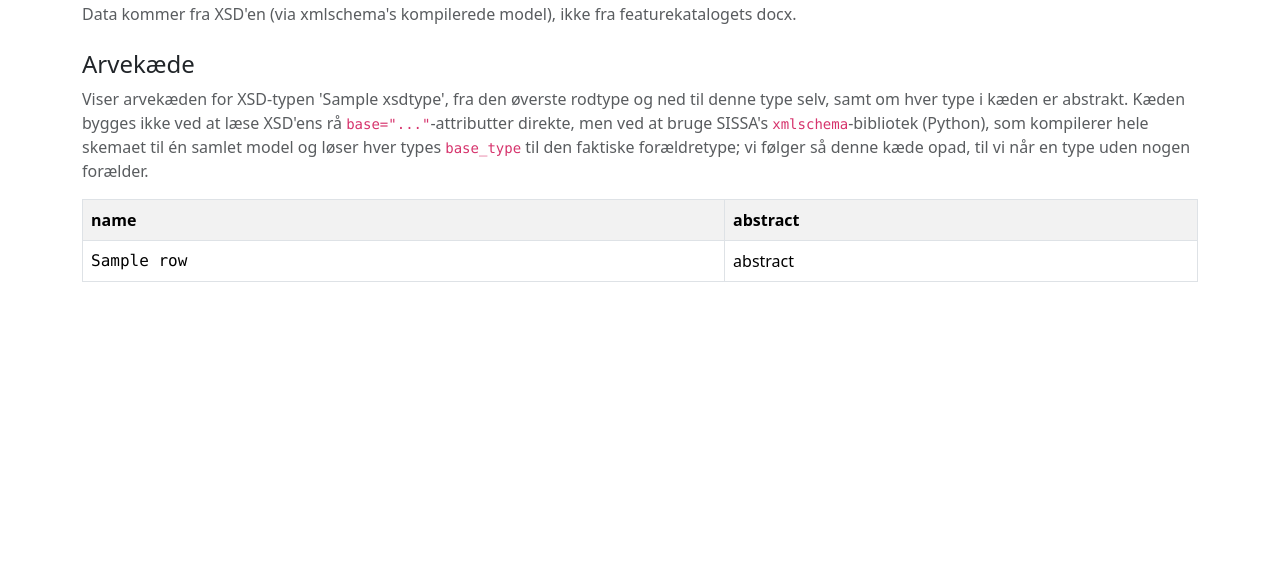
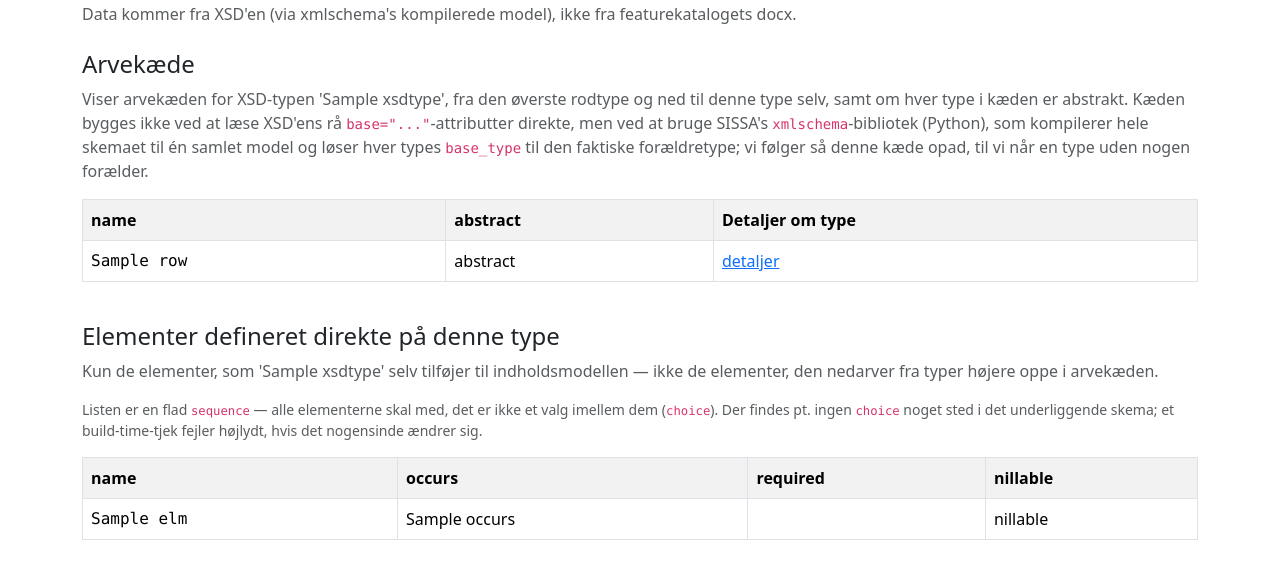
Before and after one commit to lerinfo/featurekatalog, a Flask app: template templates/xsdtype_details.html in a window 1280 px wide. Shown: the part 134-713 px from the top of the page. Run offline with Flask 3, Linux system fonts and the light colour scheme; the template is opened without the code that fills it: most values are stand-ins (such as "Sample title", 1, 10 or a date in 2020).

Commit message:
tilføjet element list på xsdtype_details.html, og tilføjet tjek for sequence, og dokumentation omkr sequence vs all vs choice

```diff
--- a/app.py
+++ b/app.py
@@ -84,6 +84,39 @@ def get_xsd_element_by_navn(navn):
     return None
 
 
+def _own_content_group(xsd_type):
+    """The XsdGroup holding xsd_type's own (non-inherited) content - the last item of
+    xsd_type.content if it has a base type, or the whole content if it's a root type."""
+    if not xsd_type.content:
+        return None
+    return xsd_type.content[-1] if xsd_type.derivation == 'extension' else xsd_type.content
+
+
+def _has_choice(group):
+    """True if an xs:choice appears anywhere in group, at any nesting depth."""
+    if group.model == 'choice':
+        return True
+    return any(hasattr(item, 'model') and _has_choice(item) for item in group)
+
+
+def _assert_own_content_is_flat(xsd_type):
+    """The 'Elementer defineret direkte på denne type' table on xsdtype_details.html
+    lists a type's own elements as a plain AND-list - that's only accurate because
+    every type's own content in the current XSD happens to be choice-free (verified
+    2.2_ler.xsd has none). If a future XSD swap introduces an xs:choice into some
+    type's own content, that table would silently misrepresent 'either/or' as
+    'all required'. Fail loudly at build time instead, so this gets caught and the
+    display gets redesigned before the site ships with wrong-looking data."""
+    own = _own_content_group(xsd_type)
+    if own is not None and _has_choice(own):
+        raise RuntimeError(
+            f"{xsd_type.prefixed_name}'s own content contains an xs:choice - the flat "
+            "'Elementer defineret direkte på denne type' table (xsdtype_details.html) no "
+            "longer accurately represents it. The display needs to be redesigned to show "
+            "choice/alternatives before the site can be rebuilt."
+        )
+
+
 def get_type_tree():
     """List of (depth, xsdtype), walking the type hierarchy from AbstractGMLType down,
     filtered to only the types actually used by a featurekatalog featuretype (ie. the
@@ -106,6 +139,8 @@ def get_type_tree():
             for depth, xsdtype in schex.walk_type_hierarchy(absgmltype)
             if xsdtype in relevant_types
         ]
+        for _depth, xsdtype in _type_tree:
+            _assert_own_content_is_flat(xsdtype)
     return _type_tree
 
 
@@ -121,6 +156,23 @@ def get_chains():
             chains.append((xsdtype, chain))
         _chains = chains
     return _chains
+
+
+def get_element_defining_types(xsd_type):
+    """Dict of {sub-element prefixed_name: xsd_type} mapping every element allowed by
+    xsd_type's content model to the type - xsd_type itself, or one of its ancestors -
+    that actually introduces it. xsd_type.content already includes inherited elements
+    flattened in, so without walking the ancestor chain there's no way to tell which
+    level of the inheritance chain originally declares a given element."""
+    schex = get_schex()
+    chain = [xsd_type] + list(schex.iter_type_ancestors(xsd_type))
+    chain.reverse()
+    defining_type = {}
+    for t in chain:
+        for e in t.content.iter_elements():
+            if e.prefixed_name not in defining_type:
+                defining_type[e.prefixed_name] = t
+    return defining_type
 
 
 def get_xsdelement_details():
@@ -247,7 +299,20 @@ def xsdtype_details(slug):
     if result is None:
         abort(404)
     xsdtype, chain = result
-    return render_template('xsdtype_details.html', xsdtype=xsdtype, chain=chain)
+    defining_types = get_element_defining_types(xsdtype)
+    own_elements = {t: [] for t in chain}
+    for name, defining_type in defining_types.items():
+        own_elements[defining_type].append(name)
+    for names in own_elements.values():
+        names.sort()
+    own_elm_objs = [e for e in xsdtype.content.iter_elements() if defining_types[e.prefixed_name] is xsdtype]
+    return render_template(
+        'xsdtype_details.html',
+        xsdtype=xsdtype,
+        chain=chain,
+        own_elements=own_elements,
+        own_elm_objs=own_elm_objs,
+    )
 
 
 ## FREEZER (static site generation)
--- a/templates/xsdelement_details.html
+++ b/templates/xsdelement_details.html
@@ -18,6 +18,12 @@ SISSA's <code>xmlschema</code>-bibliotek (Python) til at kompilere
 hele skemaet, inklusive typearv, til én samlet model, og spørger den
 model om hvad der reelt er tilladt.
 </p>
+<p class="text-muted small">
+Listen er en flad <code>sequence</code> — alle elementerne skal med (efter deres egen
+occurs), det er ikke et valg imellem dem (<code>choice</code>). Der findes pt. ingen
+<code>choice</code> noget sted i det underliggende skema; et build-time-tjek fejler
+højlydt, hvis det nogensinde ændrer sig.
+</p>
 <div class="table-responsive">
 <table class="table table-striped table-bordered align-top">
   <tr><th>name</th><th>occurs</th><th>required</th><th>nillable</th></tr>
--- a/templates/xsdtype_details.html
+++ b/templates/xsdtype_details.html
@@ -19,11 +19,37 @@ til vi når en type uden nogen forælder.
 </p>
 <div class="table-responsive">
 <table class="table table-striped table-bordered align-top">
-  <tr><th>name</th><th>abstract</th></tr>
+  <tr><th>name</th><th>abstract</th><th>Detaljer om type</th></tr>
   {% for row in chain %}
   <tr>
     <td class="font-monospace">{{ row.prefixed_name }}</td>
     <td>{{ 'abstract' if row.abstract else '' }}</td>
+    <td>{% if row is not eq xsdtype %}<a href="{{ url_for('xsdtype_details', slug=row.prefixed_name | anchor) }}">detaljer</a>{% endif %}</td>
+  </tr>
+  {% endfor %}
+</table>
+</div>
+
+<h2 class="h4 mt-4">Elementer defineret direkte på denne type</h2>
+<p class="text-muted">
+Kun de elementer, som '{{ xsdtype.prefixed_name }}' selv tilføjer til indholdsmodellen —
+ikke de elementer, den nedarver fra typer højere oppe i arvekæden.
+</p>
+<p class="text-muted small">
+Listen er en flad <code>sequence</code> — alle elementerne skal med, det er ikke et
+valg imellem dem (<code>choice</code>). Der findes pt. ingen <code>choice</code> noget
+sted i det underliggende skema; et build-time-tjek fejler højlydt, hvis det nogensinde
+ændrer sig.
+</p>
+<div class="table-responsive">
+<table class="table table-striped table-bordered align-top">
+  <tr><th>name</th><th>occurs</th><th>required</th><th>nillable</th></tr>
+  {% for elm in own_elm_objs %}
+  <tr>
+    <td class="font-monospace">{{ elm.prefixed_name }}</td>
+    <td>{{ elm.occurs }}</td>
+    <td>{{ 'required' if elm.occurs[0] > 0 else '' }}</td>
+    <td>{{ 'nillable' if elm.nillable else '' }}</td>
   </tr>
   {% endfor %}
 </table>
```
